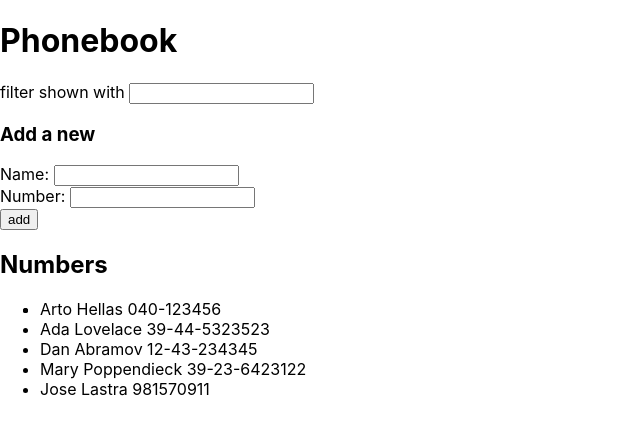
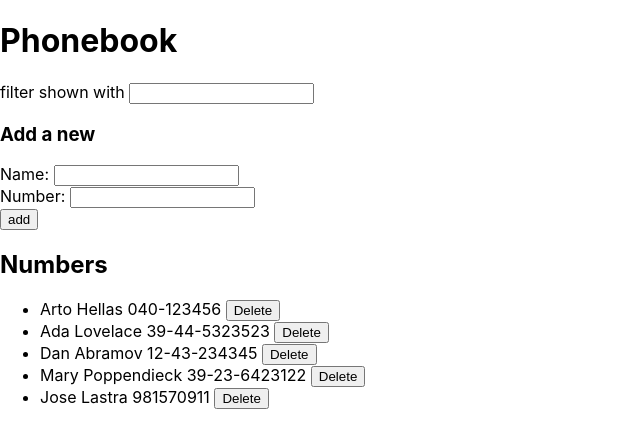
Before and after one commit to lastrafda/phonebook, a React (Create React App) app: page / in a window 1280 px wide. Shown: the top 448 px of the page, without its empty margins (0-640 px from the left). Built offline with nearby package versions, Linux system fonts and the light colour scheme; data requests are answered from the project's data file.

Commit message:
feat: added a button to delete a person

```diff
--- a/src/App.js
+++ b/src/App.js
@@ -45,6 +45,13 @@ function App() {
       alert(`${newName} is already added to phonebook`)
     }
   }
+
+  const handleDelete = person => {
+    personService.destroy(person.id)
+      .then(response => console.log(response))
+      .catch(error => alert('fail'))
+    setPersons(persons.filter((p) => p.id !== person.id))
+  }
   const personFilter = () => persons.filter((x) => x.name.toUpperCase().includes(filter.toUpperCase()))
 
   return (
@@ -54,7 +61,7 @@ function App() {
       <h3>Add a new</h3>
       <PersonForm addPerson={addPerson} newName={newName} newNumber={newNumber} handleNameChange={handleNameChange} handleNumberChange={handleNumberChange}/>
       <h2>Numbers</h2>
-      <Persons personFilter={personFilter} />
+      <Persons personFilter={personFilter} onDelete={handleDelete} />
     </div>
   );
 }
--- a/src/components/Persons.js
+++ b/src/components/Persons.js
@@ -2,13 +2,13 @@ import React from 'react'
 import shortid from 'shortid'
 
 
-const Persons = ({personFilter}) => {
+const Persons = ({personFilter, onDelete}) => {
 	const liStyle = {
 		listSyle: 'none'
 	}
 	return (
 			<ul>
-        <li>{personFilter().map((x) => <li key={shortid.generate()} style={liStyle}>{`${x.name} ${x.number}`}</li>)}</li>
+        {personFilter().map((x) => <li key={shortid.generate()} style={liStyle}>{`${x.name} ${x.number}`} <button onClick={() => onDelete(x)}>Delete</button></li>)}
       </ul>
 	)
 }
--- a/src/services/persons.js
+++ b/src/services/persons.js
@@ -6,4 +6,9 @@ const create = newObject => {
 	return request.then(response => response.data)
 }
 
-export default { create }
+const destroy = id => {
+	const request = axios.delete(`${baseUrl}/${id}`)
+	return request.then(response => response.data)
+}
+
+export default { create, destroy }
```
